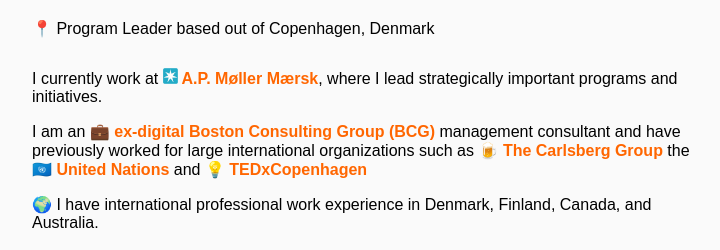
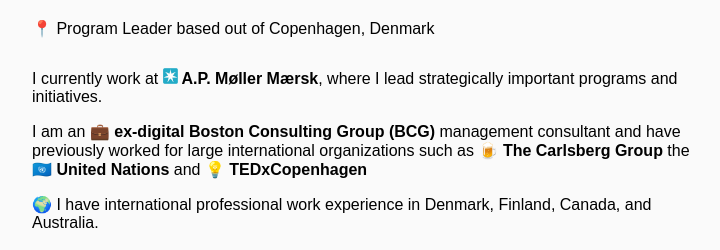
Before and after one commit to justinloo1/justinloo1.github.io, a plain HTML site: page index.html in a window 1280 px wide. Shown: the part 81-331 px from the top of the page, without its empty margins (278-998 px from the left). Drawn offline with Linux system fonts and the light colour scheme.

Commit message:
Update index.html

```diff
--- a/index.html
+++ b/index.html
@@ -11,9 +11,9 @@
             <h1>Hi, I'm Justin</h1>
             <p style="margin-bottom: 30px;">📍 Program Leader based out of Copenhagen, Denmark</p>
 
-            <p>I currently work at <strong><img src="images/maersk.jpg" class="maersk"> <b>A.P. Møller Mærsk</b></strong>, where I lead strategically important programs and initiatives.</p>
+            <p>I currently work at <b><img src="images/maersk.jpg" class="maersk"> A.P. Møller Mærsk</b>, where I lead strategically important programs and initiatives.</p>
 
-            <p>I am an <strong>💼 ex-digital Boston Consulting Group (BCG)</strong> management consultant and have previously worked for large international organizations such as <strong>🍺 The Carlsberg Group</strong> the <strong>🇺🇳 United Nations</strong> and <strong>💡 TEDxCopenhagen</strong></p>
+            <p>I am an <b>💼 ex-digital Boston Consulting Group (BCG)</b> management consultant and have previously worked for large international organizations such as <b>🍺 The Carlsberg Group</b> the <b>🇺🇳 United Nations</b> and <b>💡 TEDxCopenhagen</b></p>
 
             <p>🌍 I have international professional work experience in Denmark, Finland, Canada, and Australia.</p>
 
```
